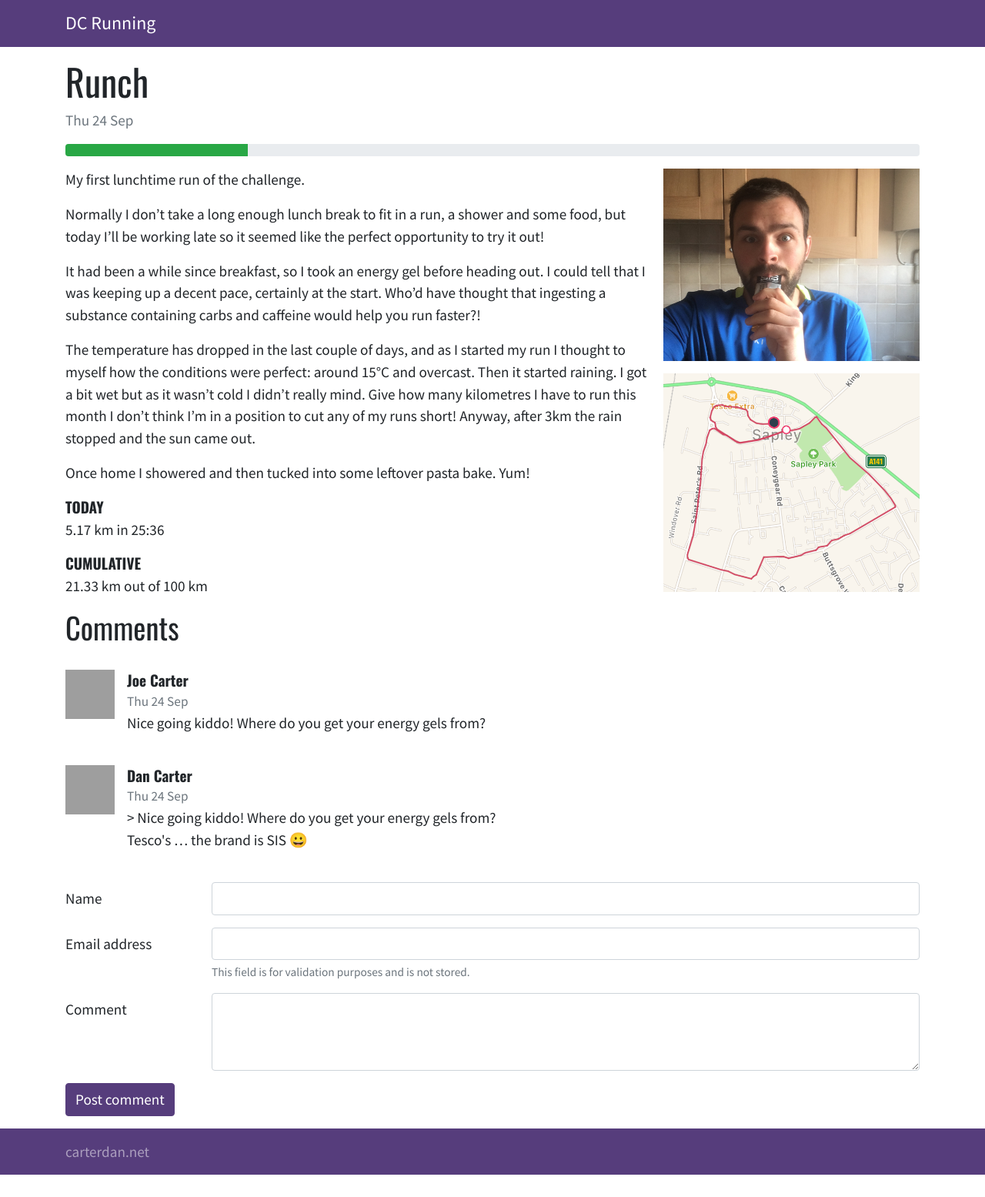
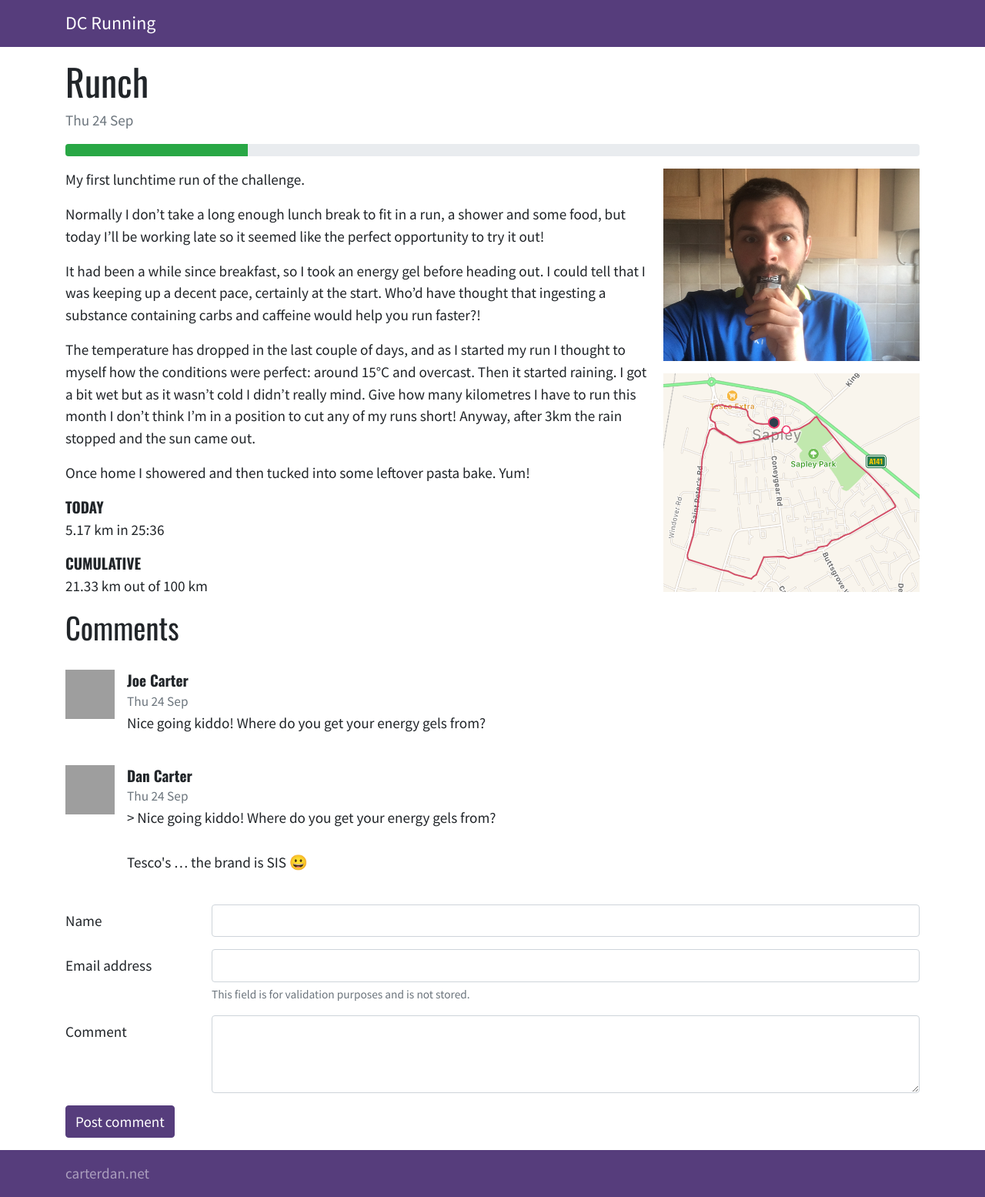
Before and after one commit to djcarter85/running, a Jekyll site: the page built from _posts/2020-09-24-run-04.md, in a window 1280 px wide. Shown: the whole page at 77% size. Built offline with Jekyll 4.4.1, drawn with Linux system fonts in a browser that asks for light colours; nearby versions of some CDN libraries; before the commit the page ends 1526 px from its top, so only the background shows below that; grey boxes are pictures that could not be loaded.

```diff
--- a/_data/comments/1600981533_b15a148f-f1a5-4f4e-b3c1-baee880fd46c.json
+++ b/_data/comments/1600981533_b15a148f-f1a5-4f4e-b3c1-baee880fd46c.json
@@ -2,7 +2,7 @@
   "id": "b15a148f-f1a5-4f4e-b3c1-baee880fd46c",
   "author": "Dan Carter",
   "hashedEmailAddress": "0a6d5f95dd3160f806ced0987c687237",
-  "text": "> Nice going kiddo! Where do you get your energy gels from?\nTesco's ... the brand is SIS 😀",
+  "text": "> Nice going kiddo! Where do you get your energy gels from?\n\nTesco's ... the brand is SIS 😀",
   "timestamp": "2020-09-24T21:05:33.9301331Z",
   "postId": "/2020/09/24/run-04"
 }
```
